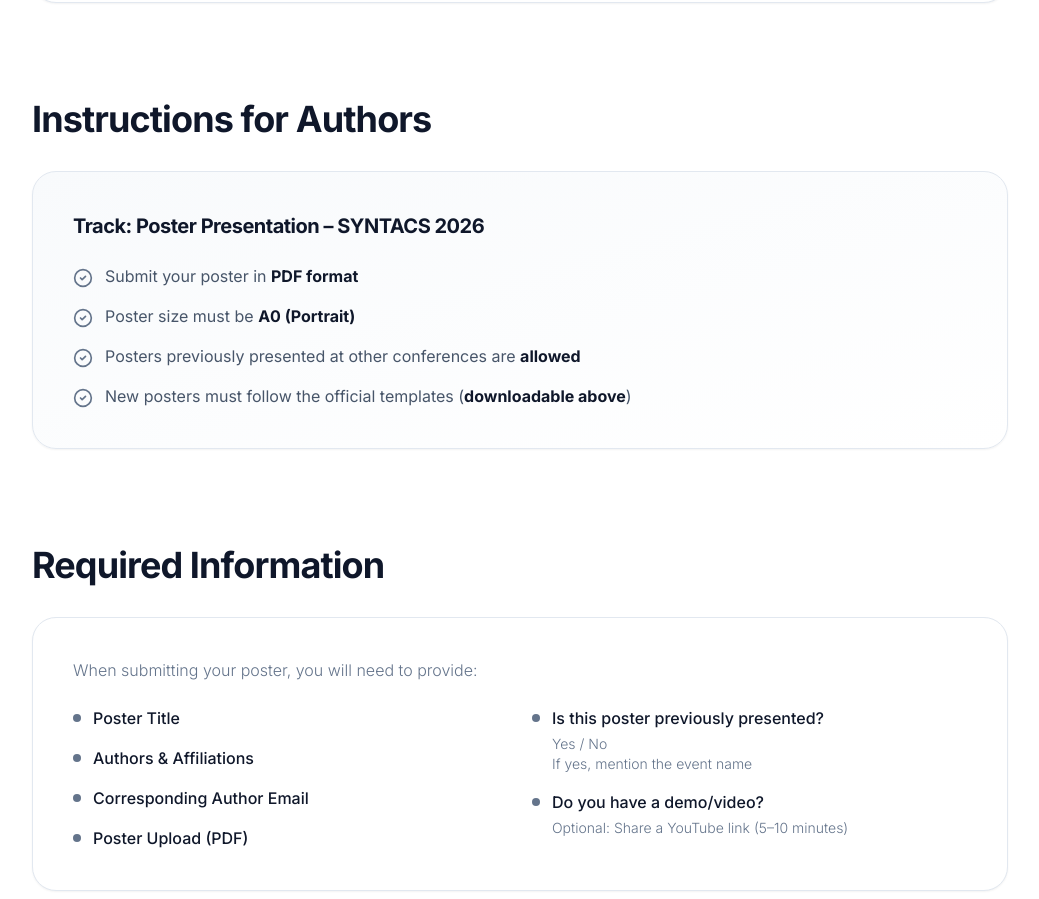
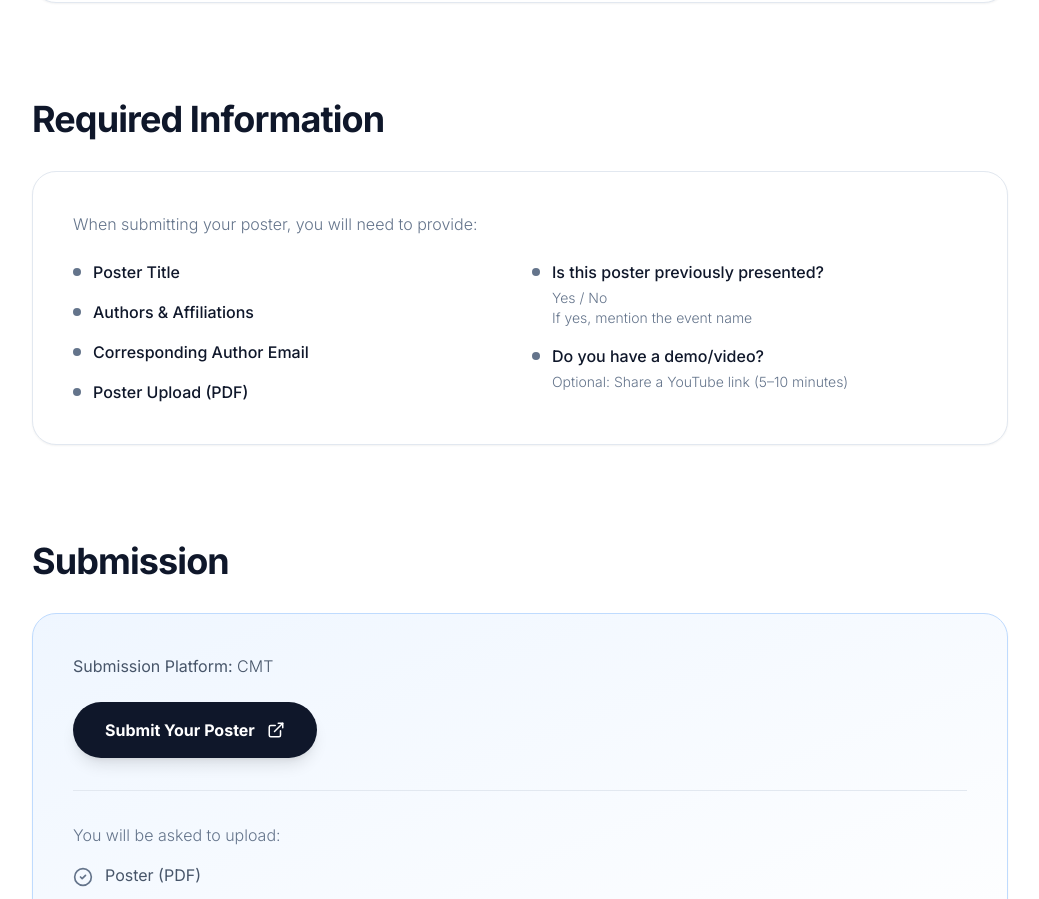
Before and after one commit to encodedCoder/syntacs2026, a Next.js app: page /call-for-posters in a window 1280 px wide. Shown: the part 6659-7558 px from the top of the page, without its empty margins (120-1159 px from the left). Built offline with nearby package versions, Linux system fonts and the light colour scheme.

Commit message:
chore: remove instructions for authors section

```diff
--- a/src/app/call-for-posters/page.tsx
+++ b/src/app/call-for-posters/page.tsx
@@ -436,35 +436,7 @@ export default function CallForPostersPage() {
           </div>
         </motion.section>
 
-        {/* Instructions for Authors */}
-        <motion.section
-          initial={{ opacity: 0, y: 20 }}
-          whileInView={{ opacity: 1, y: 0 }}
-          className="mb-24"
-        >
-          <h2 className="text-3xl md:text-4xl font-bold tracking-tight mb-8 text-slate-900">Instructions for Authors</h2>
-          <div className="p-10 rounded-3xl bg-gradient-to-br from-slate-50 to-white border border-slate-200 shadow-sm">
-            <h3 className="text-xl font-bold mb-6 text-slate-900">Track: Poster Presentation – SYNTACS 2026</h3>
-            <ul className="space-y-4 text-slate-600">
-              <li className="flex items-start gap-3">
-                <CheckCircle2 size={20} className="text-slate-500 mt-1 shrink-0" />
-                <span>Submit your poster in <strong className="text-slate-900">PDF format</strong></span>
-              </li>
-              <li className="flex items-start gap-3">
-                <CheckCircle2 size={20} className="text-slate-500 mt-1 shrink-0" />
-                <span>Poster size must be <strong className="text-slate-900">A0 (Portrait)</strong></span>
-              </li>
-              <li className="flex items-start gap-3">
-                <CheckCircle2 size={20} className="text-slate-500 mt-1 shrink-0" />
-                <span>Posters previously presented at other conferences are <strong className="text-slate-900">allowed</strong></span>
-              </li>
-              <li className="flex items-start gap-3">
-                <CheckCircle2 size={20} className="text-slate-500 mt-1 shrink-0" />
-                <span>New posters must follow the official templates (<strong className="text-slate-900">downloadable above</strong>)</span>
-              </li>
-            </ul>
-          </div>
-        </motion.section>
+
 
         {/* Required Information */}
         <motion.section
```
